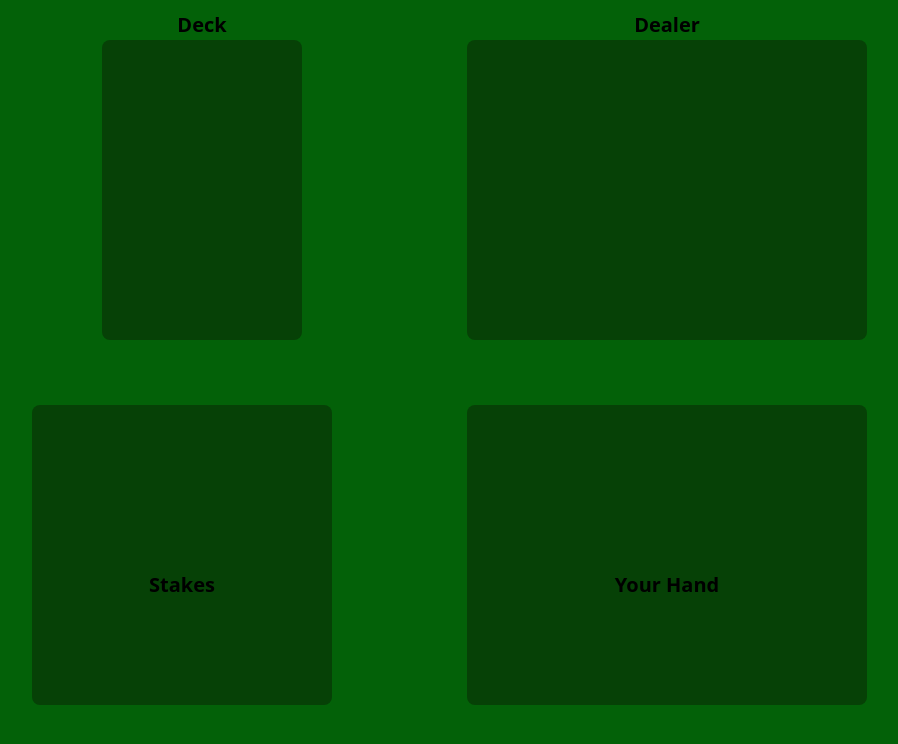
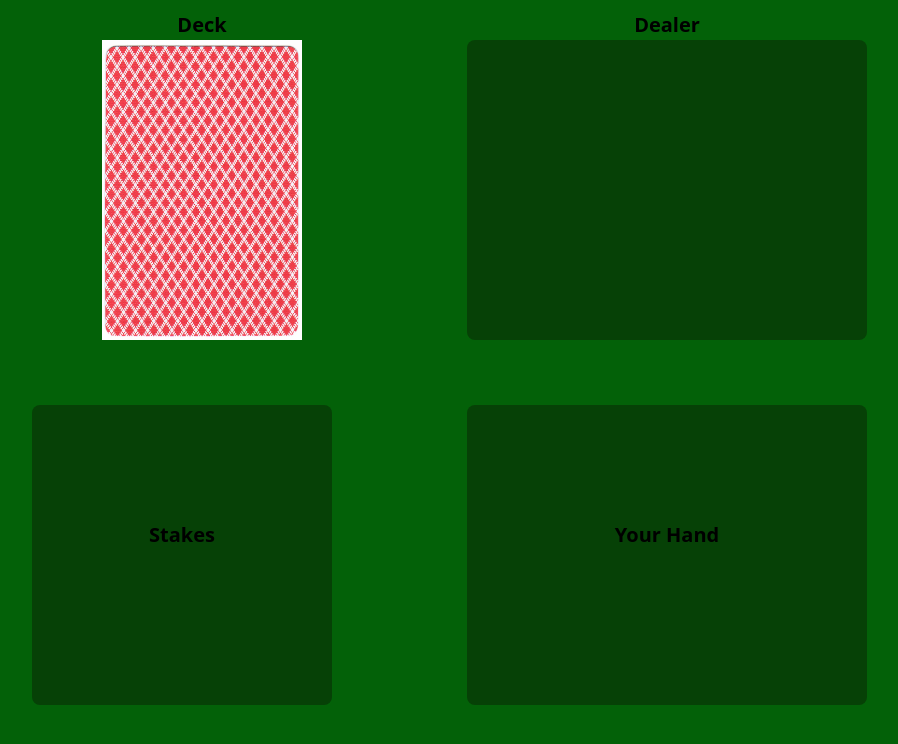
Before and after one commit to EndoSeiiti/BlackJack, a React (Vite) app: page / in a window 1280 px wide. Both pictures are taken after a click on the button "Start Game". Shown: the top 744 px of the page, without its empty margins (8-906 px from the left). Built offline with nearby package versions, Linux system fonts and the light colour scheme.

Commit message:
feat:add deck generation and card dealing logic

```diff
--- a/src/App.css
+++ b/src/App.css
@@ -149,7 +149,7 @@ h1 {
 
 .textstake{
    position: absolute;
-  top: 570px;
+   top: 520px;
 }
 
 .playerhand{
@@ -169,5 +169,10 @@ h1 {
 
 .textPH{
   position: absolute;
-  top: 570px;
+  top: 520px;
 }
+
+.cardback{
+  width: 200px;
+  height: 300px;
+}
--- a/src/components/GameBoard.jsx
+++ b/src/components/GameBoard.jsx
@@ -8,6 +8,8 @@ function GameBoard(){
 
                 <div className="deck">
                  <span className="textdeck">Deck</span>
+                 <img src={cardback} alt= "Cardback" className="cardback"></img>
+
                  </div>
                 <div className="dealer">
                     <span className="textdealer">Dealer</span>
--- a/src/components/MainMenu.jsx
+++ b/src/components/MainMenu.jsx
@@ -23,6 +23,7 @@ function MainMenu(){
   const renderGame = () => (
 <div>
    <GameBoard/>
+
 
 </div>
  );
```
Also changed, not shown: src/components/Game.Jsx (added, +30 -0 lines).
